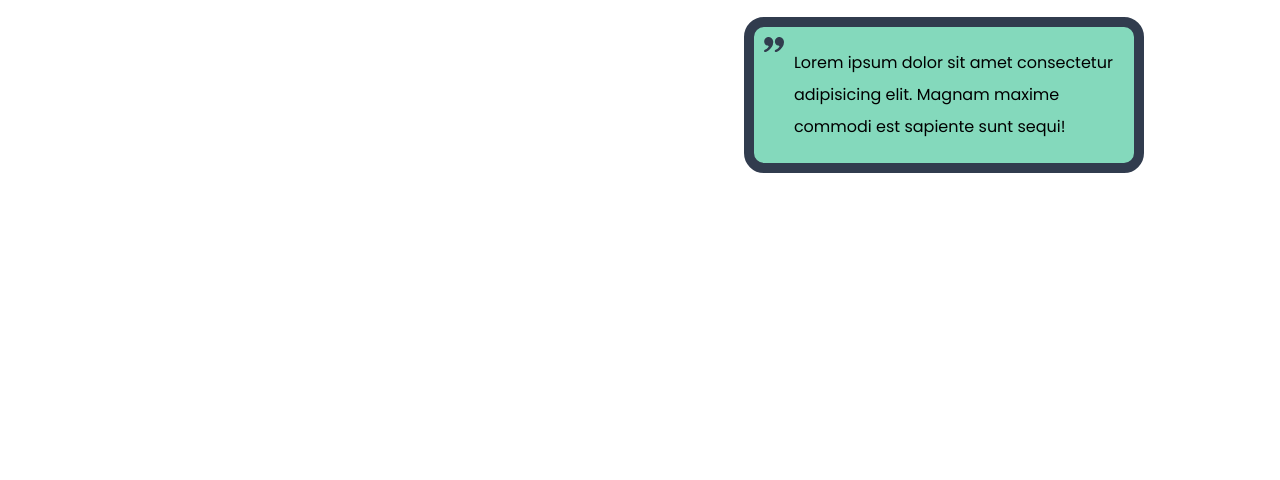
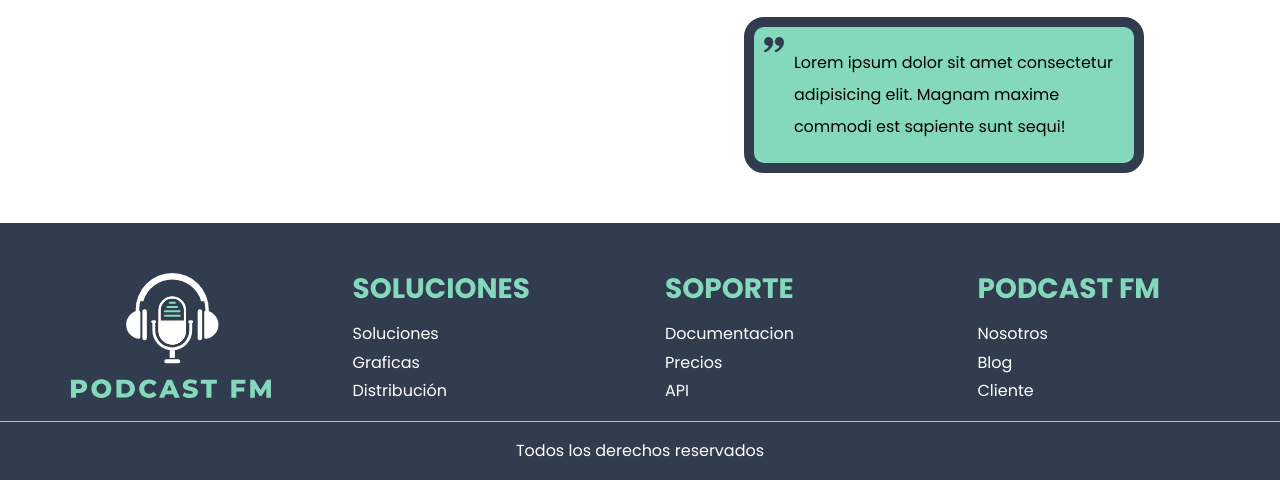
Before and after one commit to AtochePascual-Dev/PodcastApp, a website: page index.html in a window 1280 px wide. Shown: the part 3951-4431 px from the top of the page. Before the commit the page ends 4174 px from the top, so only its background shows below. Drawn offline with nearby package versions, Linux system fonts and the light colour scheme; files that its build step writes are made by us from their sources; files whose address does not match are found by name.

Commit message:
[ADD] footer

```diff
--- a/index.html
+++ b/index.html
@@ -154,6 +154,47 @@
 		</div>
 
 	</section>
+
+	<footer class="footer">
+		<div class="footer__content footer-container">
+			<figure>
+				<img class="footer__logo" src="./build/img/logo.svg" alt="logo podcast fm" loading="lazy" width="300"
+					height="300">
+			</figure>
+
+			<div class="footer__box">
+				<h3 class="footer__titulo">Soluciones</h3>
+
+				<nav class="footer__navegacion">
+					<a href="#">Soluciones</a>
+					<a href="#">Graficas</a>
+					<a href="#">Distribución</a>
+				</nav>
+			</div>
+
+			<div class="footer__box">
+				<h3 class="footer__titulo">Soporte</h3>
+
+				<nav class="footer__navegacion">
+					<a href="#">Documentacion</a>
+					<a href="#">Precios</a>
+					<a href="#">API</a>
+				</nav>
+			</div>
+
+			<div class="footer__box">
+				<h3 class="footer__titulo">Podcast FM</h3>
+
+				<nav class="footer__navegacion">
+					<a href="#">Nosotros</a>
+					<a href="#">Blog</a>
+					<a href="#">Cliente</a>
+				</nav>
+			</div>
+		</div>
+
+		<div class="footer__copy">Todos los derechos reservados</div>
+	</footer>
 </body>
 
 </html>
--- /dev/null
+++ b/src/scss/UI/_footer.scss
@@ -0,0 +1,44 @@
+@use "../base/variables" as v;
+@use "../base/mixins" as m;
+
+.footer {
+  padding: 5rem 0 0;
+  color: v.$blanco;
+  background-color: v.$secundario;
+
+  &__content {
+    display: grid;
+    gap: 5rem;
+
+    @include m.tablet {
+      grid-template-columns: repeat(4, 1fr);
+    }
+  }
+
+  &__logo {
+    width: 20rem;
+    height: auto;
+    margin: 0 auto;
+  }
+
+  &__titulo {
+    color: v.$primario;
+  }
+
+  &__navegacion {
+    display: flex;
+    flex-direction: column;
+    gap: 1rem;
+
+    a {
+      color: v.$blanco;
+    }
+  }
+
+  &__copy {
+    margin-top: 2rem;
+    padding: 2rem 0;
+    border-top: 1px solid v.$primario;
+    text-align: center;
+  }
+}
--- a/src/scss/UI/_index.scss
+++ b/src/scss/UI/_index.scss
@@ -5,3 +5,4 @@
 @forward "./estadisticas";
 @forward "./planes";
 @forward "./testimoniales";
+@forward "./footer";
```
